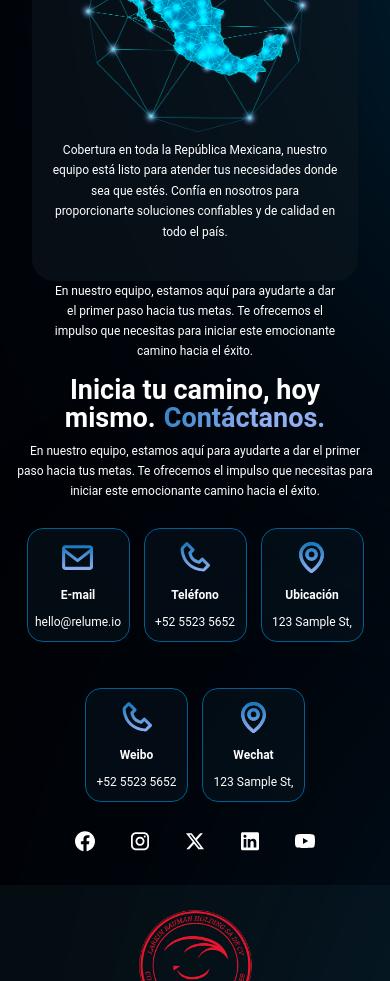
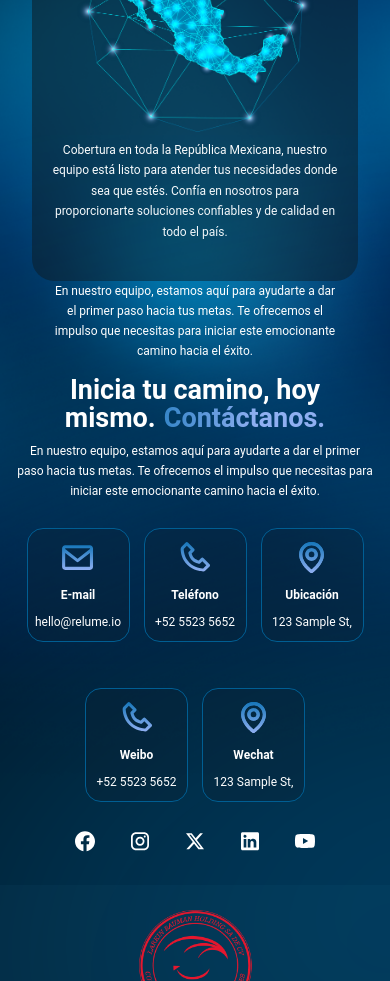
Before and after one commit to LarkinBaumann/larkinholding, a Next.js app: page / in a window 390 px wide. Shown: the part 1980-2961 px from the top of the page. Built offline with nearby package versions, Linux system fonts and the light colour scheme.

Commit message:
Add ShadowFooterSm and ShadowServicio components

```diff
--- a/src/components/Footer/Footer.jsx
+++ b/src/components/Footer/Footer.jsx
@@ -1,6 +1,7 @@
 import Image from "next/image";
 import React, { useContext } from "react";
 import ShadowFooter from "../Shadows/ShadowFooter";
+import ShadowFooterSm from "../Shadows/ShadowFooterSm";
 import { AppContext } from "@/Context/AppContext";
 import { motion } from 'framer-motion';
 import { useInView } from "react-intersection-observer";
@@ -54,6 +55,9 @@ function Footer() {
       variants={variants}
       >
       <ShadowFooter
+      inView={inView}
+      />
+      <ShadowFooterSm
       inView={inView}
       />
       <div className="w-full h-[327px] flex flex-row justify-center lg:justify-between items-center text-white
--- a/src/components/Servicio/Servicio.jsx
+++ b/src/components/Servicio/Servicio.jsx
@@ -4,6 +4,8 @@ import ShadowServicio from "../Shadows/ShadowServicio";
 import { AppContext } from "@/Context/AppContext";
 import { motion } from 'framer-motion';
 import { useInView } from "react-intersection-observer";
+
+const ShadowSm = '/images/Servicios/ShadowSm.png'
 
 
 function Servicio() {
@@ -43,6 +45,7 @@ function Servicio() {
       <ShadowServicio
       inView={inView}
       />
+
     <div className="w-full h-[500px] lg:h-[830px] flex flex-col lg:flex-row justify-center items-center px-8 lg:px-14
     max-w-[1444px] mx-auto min-w-sm
     ">
--- a/src/components/Shadows/ShadowFooter.jsx
+++ b/src/components/Shadows/ShadowFooter.jsx
@@ -21,7 +21,7 @@ function ShadowFooter({inView}) {
     initial="hidden"
     animate={inView ? "visible" : "hidden"}
     variants={variants}
-    className='w-full absolute -top-[500px]  -z-10 overflow-hidden'>
+    className='hidden lg:flex w-full absolute -top-[500px]  -z-10 overflow-hidden'>
         <svg xmlns="http://www.w3.org/2000/svg" width="2240" height="859" viewBox="0 0 1440 859" fill="none">
   <g filter="url(#filter0_f_99_526)">
     <path d="M1371.84 613.152C1206.12 470.18 593.567 494.132 308.003 523.98C-465.341 844.527 453.533 910.384 1009.64 903.244C1199.42 866.119 1537.55 756.124 1371.84 613.152Z" fill="url(#paint0_linear_99_526)"/>
--- /dev/null
+++ b/src/components/Shadows/ShadowFooterSm.jsx
@@ -0,0 +1,47 @@
+import React from 'react'
+import { motion } from "framer-motion";
+
+function ShadowFooter({inView}) {
+
+
+  const variants = {
+    hidden: { opacity: 0, y: 0 },
+    visible: {
+      opacity: 1,
+      y: 0,
+      transition: {
+        duration: 3,
+        ease: "easeOut",
+      },
+    },
+  };
+
+  return (
+    <motion.div
+    initial="hidden"
+    animate={inView ? "visible" : "hidden"}
+    variants={variants}
+    className=' w-full absolute -top-[750px]  -z-10 overflow-hidden lg:hidden'>
+       <svg xmlns="http://www.w3.org/2000/svg" width="428" height="1057" viewBox="0 0 428 1057" fill="none">
+  <g filter="url(#filter0_f_370_895)">
+    <path d="M1023.36 587.589C843.361 415.876 236.838 538.669 -43.924 621.53C-778.74 1174.63 141.923 1130.01 694.107 1038.56C878.855 959.783 1203.35 759.303 1023.36 587.589Z" fill="url(#paint0_linear_370_895)"/>
+    <path d="M1023.36 587.589C843.361 415.876 236.838 538.669 -43.924 621.53C-778.74 1174.63 141.923 1130.01 694.107 1038.56C878.855 959.783 1203.35 759.303 1023.36 587.589Z" stroke="black"/>
+  </g>
+  <defs>
+    <filter id="filter0_f_370_895" x="-817.5" y="0.5" width="2394" height="1594" filterUnits="userSpaceOnUse" color-interpolation-filters="sRGB">
+      <feFlood flood-opacity="0" result="BackgroundImageFix"/>
+      <feBlend mode="normal" in="SourceGraphic" in2="BackgroundImageFix" result="shape"/>
+      <feGaussianBlur stdDeviation="250" result="effect1_foregroundBlur_370_895"/>
+    </filter>
+    <linearGradient id="paint0_linear_370_895" x1="379.5" y1="501" x2="379.5" y2="1094" gradientUnits="userSpaceOnUse">
+      <stop stop-color="#026DAA"/>
+      <stop offset="0.761666" stop-color="#005E93"/>
+      <stop offset="1" stop-color="#001520"/>
+    </linearGradient>
+  </defs>
+</svg>
+    </motion.div>
+  )
+}
+
+export default ShadowFooter
--- a/src/components/Shadows/ShadowServicio.jsx
+++ b/src/components/Shadows/ShadowServicio.jsx
@@ -18,7 +18,7 @@ function ShadowServicio({inView}) {
     },
   };
   return (
-    <motion.div className='w-full absolute -bottom-[450px] -z-10 overflow-hidden '
+    <motion.div className='hidden lg:flex w-full absolute -bottom-[450px] -z-10 overflow-hidden '
 
     initial="hidden"
         animate={inView ? "visible" : "hidden"}
--- a/src/pages/index.js
+++ b/src/pages/index.js
@@ -87,9 +87,28 @@ const inter = Inter({ subsets: ["latin"] });
           />
         </div>
 
+        <div className="w-full h-full relative">
+
         <Empresas />
+        <Image
+        src="/images/Servicios/ShadowSm.png"
+        width={5000}
+        height={5000}
+        alt="fondo-empresas"
+        className="flex lg:hidden object-cover -top-[180px]  absolute -z-0"
+      />
+        </div>
+        <div className="w-full h-full relative">
+        <Image
+        src="/images/Servicios/ShadowSm.png"
+        width={5000}
+        height={5000}
+        alt="fondo-empresas"
+        className="flex lg:hidden w-full h-full object-cover -top-[100px]  absolute z-10"
+      />
         <Servicio />
         <Contacto />
+        </div>
         <Footer />
         <Jaizmora />
       </main>
```
Also changed, not shown: public/images/EMPRESAS/ShadowSm.png (added), public/images/Servicios/ShadowSm.png (added).
